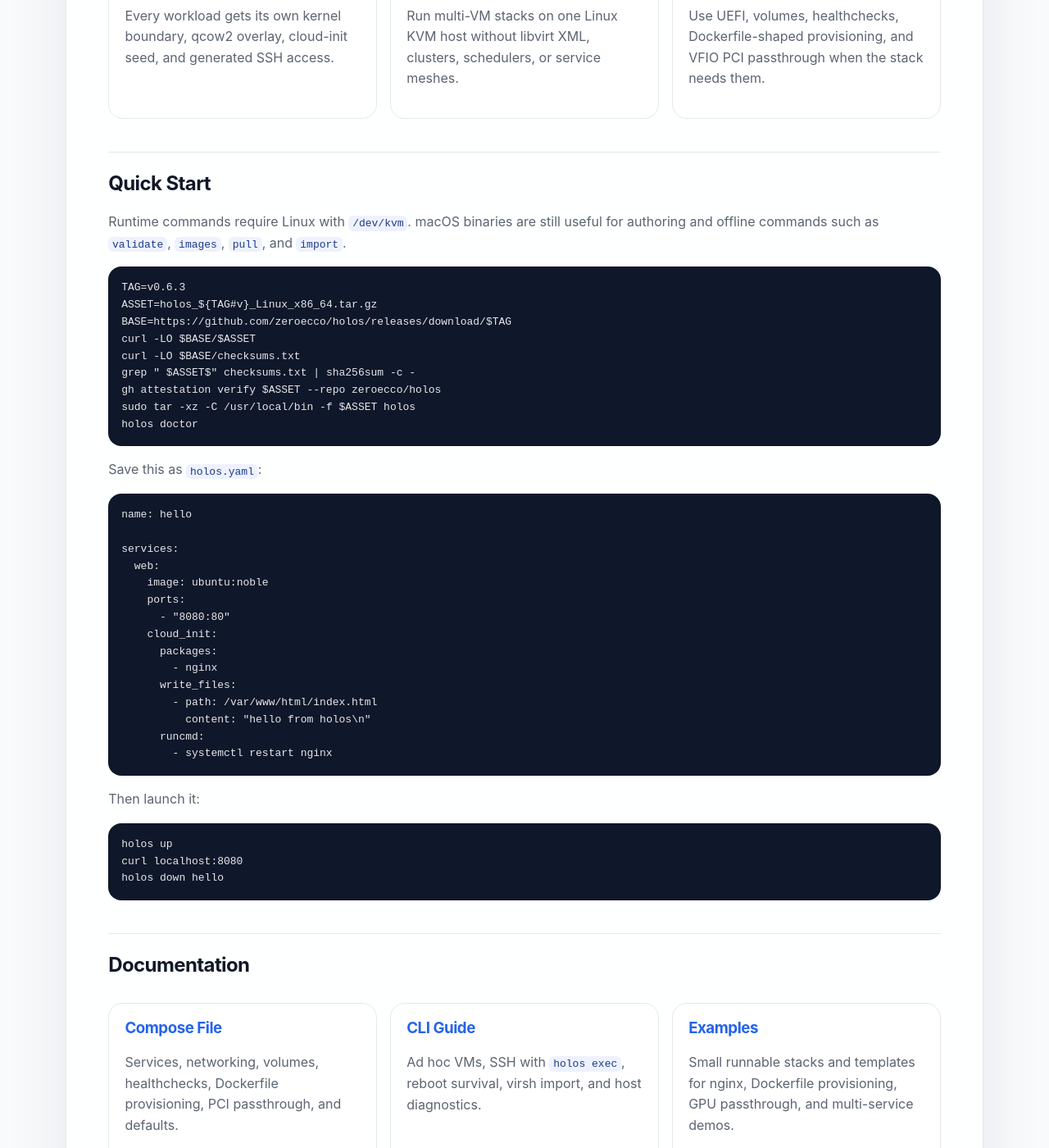
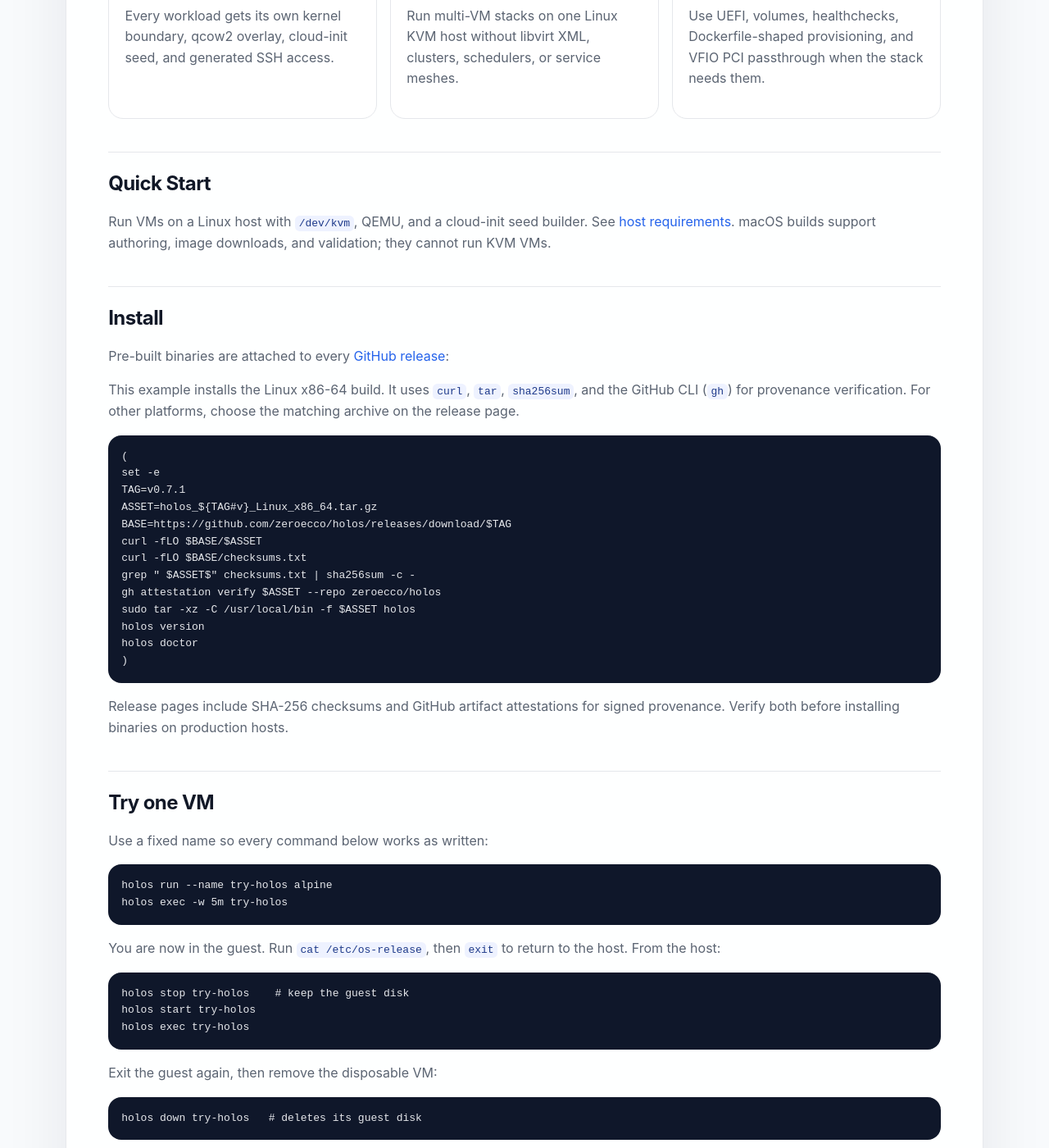
Before and after one commit to zeroecco/holos, a Jekyll site: the page built from docs/index.md, in a window 1280 px wide and 1400 px high, scrolled down 940 px. Shown: the whole window at 82% size. Built offline with Jekyll 4.4.1, drawn with Linux system fonts in a browser that asks for light colours; some of the changed text lies outside the part shown.

Commit message:
docs: prepare v0.7.1 documentation release

````diff
--- a/docs/index.md
+++ b/docs/index.md
@@ -16,13 +16,12 @@ description: Define multi-VM KVM stacks in one YAML file.
   </div>
   <div class="terminal" aria-label="holos command example">
     <div class="terminal-bar"><span></span><span></span><span></span></div>
-    <pre><code>$ holos run alpine
-$ holos exec alpine
-$ holos down alpine
-
-$ holos up
-$ curl localhost:8080
-hello from holos</code></pre>
+    <pre><code>$ holos run --name try-holos alpine
+$ holos exec -w 5m try-holos
+# In the guest: explore, then exit.
+$ holos stop try-holos
+$ holos start try-holos
+$ holos down try-holos</code></pre>
   </div>
 </section>
 
@@ -45,21 +44,65 @@ hello from holos</code></pre>
 
 ## Quick Start
 
-Runtime commands require Linux with `/dev/kvm`. macOS binaries are still useful for authoring and offline commands such as `validate`, `images`, `pull`, and `import`.
+Run VMs on a Linux host with `/dev/kvm`, QEMU, and a cloud-init seed builder.
+See [host requirements](./development.md#host-requirements). macOS builds support authoring,
+image downloads, and validation; they cannot run KVM VMs.
+
+## Install
+
+Pre-built binaries are attached to every
+[GitHub release](https://github.com/zeroecco/holos/releases):
+
+This example installs the Linux x86-64 build. It uses `curl`, `tar`,
+`sha256sum`, and the GitHub CLI (`gh`) for provenance verification. For other
+platforms, choose the matching archive on the release page.
 
 ```bash
-TAG=v0.6.3
+(
+set -e
+TAG=v0.7.1
 ASSET=holos_${TAG#v}_Linux_x86_64.tar.gz
 BASE=https://github.com/zeroecco/holos/releases/download/$TAG
-curl -LO $BASE/$ASSET
-curl -LO $BASE/checksums.txt
+curl -fLO $BASE/$ASSET
+curl -fLO $BASE/checksums.txt
 grep " $ASSET$" checksums.txt | sha256sum -c -
 gh attestation verify $ASSET --repo zeroecco/holos
 sudo tar -xz -C /usr/local/bin -f $ASSET holos
+holos version
 holos doctor
+)
 ```
 
-Save this as `holos.yaml`:
+Release pages include SHA-256 checksums and GitHub artifact attestations for
+signed provenance. Verify both before installing binaries on production hosts.
+
+## Try one VM
+
+Use a fixed name so every command below works as written:
+
+```bash
+holos run --name try-holos alpine
+holos exec -w 5m try-holos
+```
+
+You are now in the guest. Run `cat /etc/os-release`, then `exit` to return to
+the host. From the host:
+
+```bash
+holos stop try-holos    # keep the guest disk
+holos start try-holos
+holos exec try-holos
+```
+
+Exit the guest again, then remove the disposable VM:
+
+```bash
+holos down try-holos   # deletes its guest disk
+```
+
+## Run a web service
+
+Create an empty directory and save this as `holos.yaml`:
 
 ```yaml
 name: hello
@@ -70,8 +113,7 @@ services:
     ports:
       - "8080:80"
     cloud_init:
-      packages:
-        - nginx
+      packages: [nginx]
       write_files:
         - path: /var/www/html/index.html
           content: "hello from holos\n"
@@ -79,13 +121,22 @@ services:
         - systemctl restart nginx
 ```
 
-Then launch it:
+From that directory:
 
 ```bash
 holos up
-curl localhost:8080
-holos down hello
+holos exec -w 5m web -- sudo cloud-init status --wait
+curl --fail localhost:8080
 ```
+
+Expect `hello from holos`. The wait matters: `up` starts the VM, but nginx is
+installed during first boot. If provisioning fails, read `holos logs web`.
+
+When finished, run `holos down hello` to delete this stack's instance disks.
+Use `holos stop web` instead when you want to keep the disk and resume later.
+
+Next: [daily commands and safe updates](./cli.md) or
+[the Compose file reference](./compose.md).
 
 ## Documentation
 
````
Also changed, not shown: docs/cli.md (+24 -6 lines), docs/development.md (+12 -1 lines), docs/examples.md (+8 -4 lines), CHANGELOG.md, README.md, examples/README.md, examples/alpine-nginx/README.md, examples/netboot-xyz/README.md.
